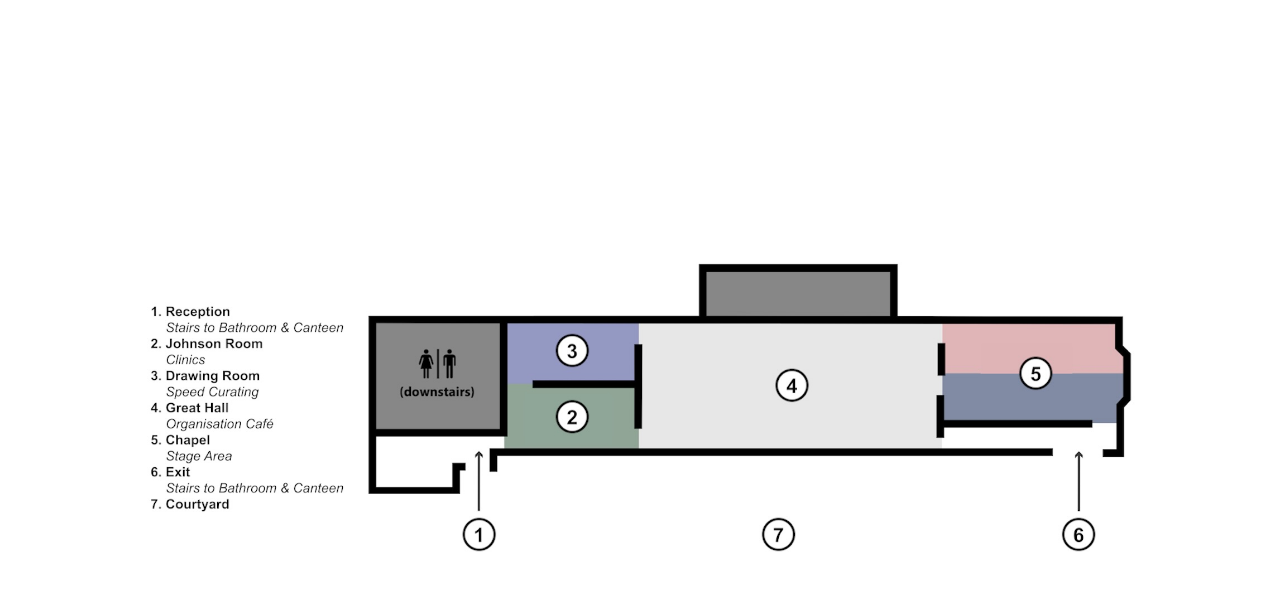
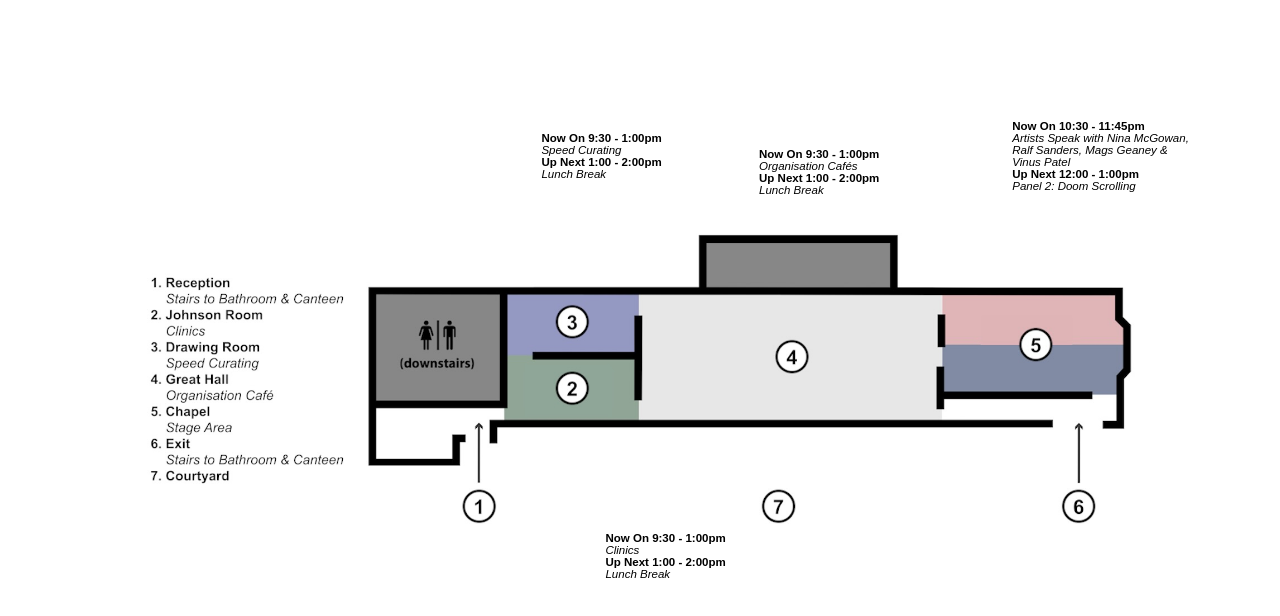
Before and after one commit to VAIProjects/GT24Map-Timetable, a plain HTML site: page index.html in a window 1280 px wide. Shown: the part 148-764 px from the top of the page. Drawn offline with Linux system fonts and the light colour scheme.

Commit message:
Added Text and Styling for the Different Rooms and base positioning for all future Text changing with the javascript.. Works Fullscreen, with some window resizing.. needs work.. next Javascript for changing text with clock timing..

```diff
--- a/index.html
+++ b/index.html
@@ -33,6 +33,42 @@
 <div id="base">
     <div id="map">
         <img src="images/Edited Map Centred PE.jpeg" class="map">
+        <div class="overlay-text-johnson">
+            <span style="font-weight: 800; font-family: Arial, Helvetica, sans-serif;">Now On 9:30 - 1:00pm</span>
+            <br>
+            <span style="font-family: Arial, Helvetica, sans-serif; font-style: italic;">Clinics</span>
+            <br>
+            <span style="font-weight: 800; font-family: Arial, Helvetica, sans-serif;">Up Next 1:00 - 2:00pm</span>
+            <br>
+            <span style="font-family: Arial, Helvetica, sans-serif; font-style: italic;">Lunch Break</span>
+        </div>
+        <div class="overlay-text-drawing">
+            <span style="font-weight: 800; font-family: Arial, Helvetica, sans-serif;">Now On 9:30 - 1:00pm</span>
+            <br>
+            <span style="font-family: Arial, Helvetica, sans-serif; font-style: italic;">Speed Curating</span>
+            <br>
+            <span style="font-weight: 800; font-family: Arial, Helvetica, sans-serif;">Up Next 1:00 - 2:00pm</span>
+            <br>
+            <span style="font-family: Arial, Helvetica, sans-serif; font-style: italic;">Lunch Break</span>
+        </div>
+        <div class="overlay-text-great">
+            <span style="font-weight: 800; font-family: Arial, Helvetica, sans-serif;">Now On 9:30 - 1:00pm</span>
+            <br>
+            <span style="font-family: Arial, Helvetica, sans-serif; font-style: italic;">Organisation Cafés</span>
+            <br>
+            <span style="font-weight: 800; font-family: Arial, Helvetica, sans-serif;">Up Next 1:00 - 2:00pm</span>
+            <br>
+            <span style="font-family: Arial, Helvetica, sans-serif; font-style: italic;">Lunch Break</span>
+        </div>
+        <div class="overlay-text-chapel">
+            <span style="font-weight: 800; font-family: Arial, Helvetica, sans-serif;">Now On 10:30 - 11:45pm</span>
+            <br>
+            <span style="font-family: Arial, Helvetica, sans-serif; font-style: italic;">Artists Speak with Nina McGowan, Ralf Sanders, Mags Geaney & Vinus Patel</span>
+            <br>
+            <span style="font-weight: 800; font-family: Arial, Helvetica, sans-serif;">Up Next 12:00 - 1:00pm</span>
+            <br>
+            <span style="font-family: Arial, Helvetica, sans-serif; font-style: italic;">Panel 2: Doom Scrolling</span>
+        </div>
     </div>
 </div>
     <script src="clock.js"></script>
--- a/style.css
+++ b/style.css
@@ -10,7 +10,7 @@
 
 #clock {
     font-size: 1.8vw;
-    font-family: Arial;
+    font-family: Arial, Helvetica, sans-serif;
     font-weight: 600;
     color: black;
     float: right;
@@ -38,4 +38,53 @@
 
 p {
     color: white;
+    font-size: 1vw;
 }
+
+.overlay-text-johnson {
+    position:fixed;
+    left: 52%;
+    top: 88%;
+    transform: translate(-50%, -50%);
+    color: #000;
+    padding: 1px 1px;
+    font-size: 0.9vw;
+    text-align: left;
+    font-family: Arial, Helvetica, sans-serif;
+}
+
+.overlay-text-drawing {
+    position:fixed;
+    left: 47%;
+    top: 38%;
+    transform: translate(-50%, -50%);
+    color: #000;
+    padding: 1px 1px;
+    font-size: 0.9vw;
+    text-align: left;
+    font-family: Arial, Helvetica, sans-serif;
+}
+
+.overlay-text-great {
+    position:fixed;
+    left: 64%;
+    top: 40%;
+    transform: translate(-50%, -50%);
+    color: #000;
+    padding: 1px 1px;
+    font-size: 0.9vw;
+    text-align: left;
+    font-family: Arial, Helvetica, sans-serif;
+}
+
+.overlay-text-chapel {
+    position:fixed;
+    left: 86%;
+    top: 38%;
+    transform: translate(-50%, -50%);
+    color: #000;
+    padding: 1px 1px;
+    font-size: 0.9vw;
+    text-align: left;
+    font-family: Arial, Helvetica, sans-serif;
+}
```
